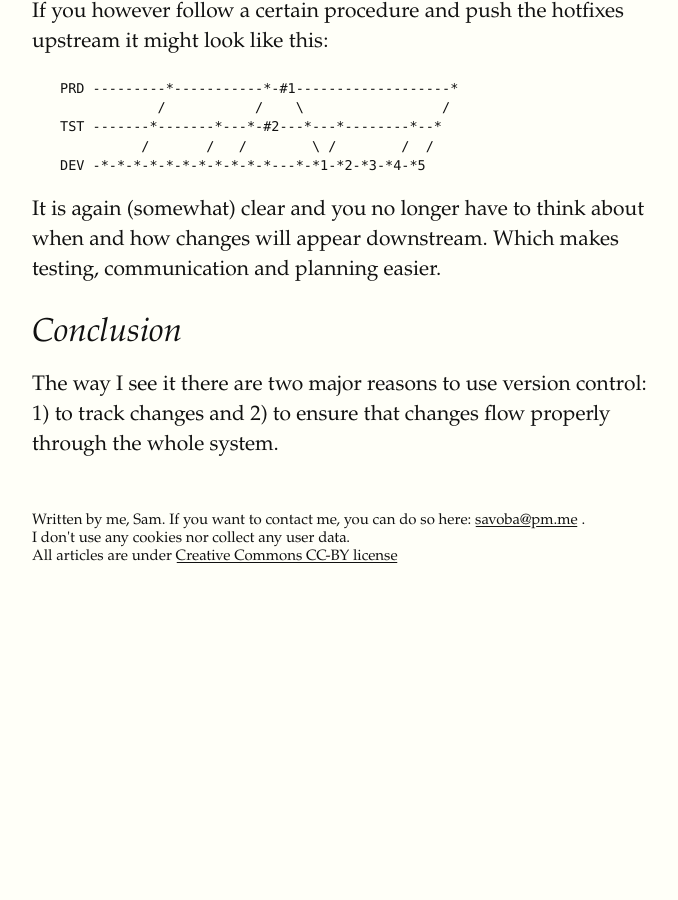
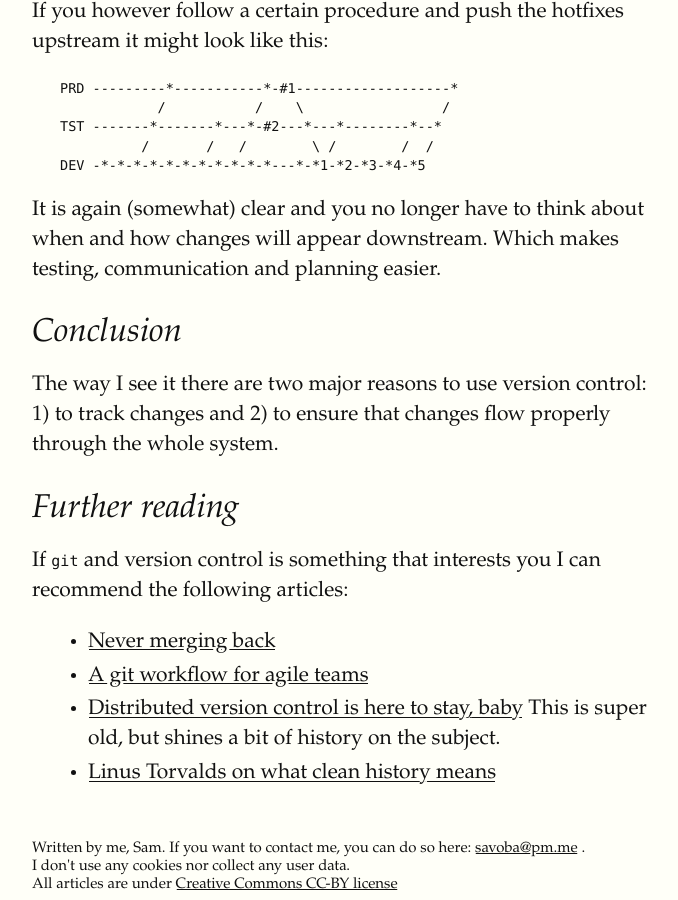
Before and after one commit to samuelsmal/samuelsmal.github.io, a Jekyll site: the page built from collections/_posts/2022-11-18-why-to-use-version-control.md, in a window 1280 px wide and 900 px high, scrolled down 2988 px. Shown: the whole window, without its empty margins (128-806 px from the left). Built offline with Jekyll 4.4.1, drawn with Linux system fonts in a browser that asks for light colours; before the commit the page ends 3560 px from its top, so only the background shows below that.

```diff
--- a/collections/_posts/2022-11-18-why-to-use-version-control.md
+++ b/collections/_posts/2022-11-18-why-to-use-version-control.md
@@ -123,3 +123,13 @@ downstream. Which makes testing, communication and planning easier.
 
 The way I see it there are two major reasons to use version control: 1) to track changes and 2) to
 ensure that changes flow properly through the whole system.
+
+## Further reading
+
+If `git` and version control is something that interests you I can recommend the following articles:
+
+- [Never merging back](https://gitster.livejournal.com/26540.html)
+- [A git workflow for agile teams](http://reinh.com/blog/2009/03/02/a-git-workflow-for-agile-teams.html)
+- [Distributed version control is here to stay, baby](https://www.joelonsoftware.com/2010/03/17/distributed-version-control-is-here-to-stay-baby/)
+  This is super old, but shines a bit of history on the subject.
+- [Linus Torvalds on what clean history means](https://www.mail-archive.com/dri-devel@lists.sourceforge.net/msg39091.html)
```
Also changed, not shown: collections/_collections/product_ideas.md (added, +16 -0 lines), collections/_drafts/end-of-life.md (added, +15 -0 lines), collections/_drafts/thoughts-on-systems-thinking.md (added, +24 -0 lines), collections/_collections/food_for_thought.md (line endings or trailing spaces), 1 other file.
